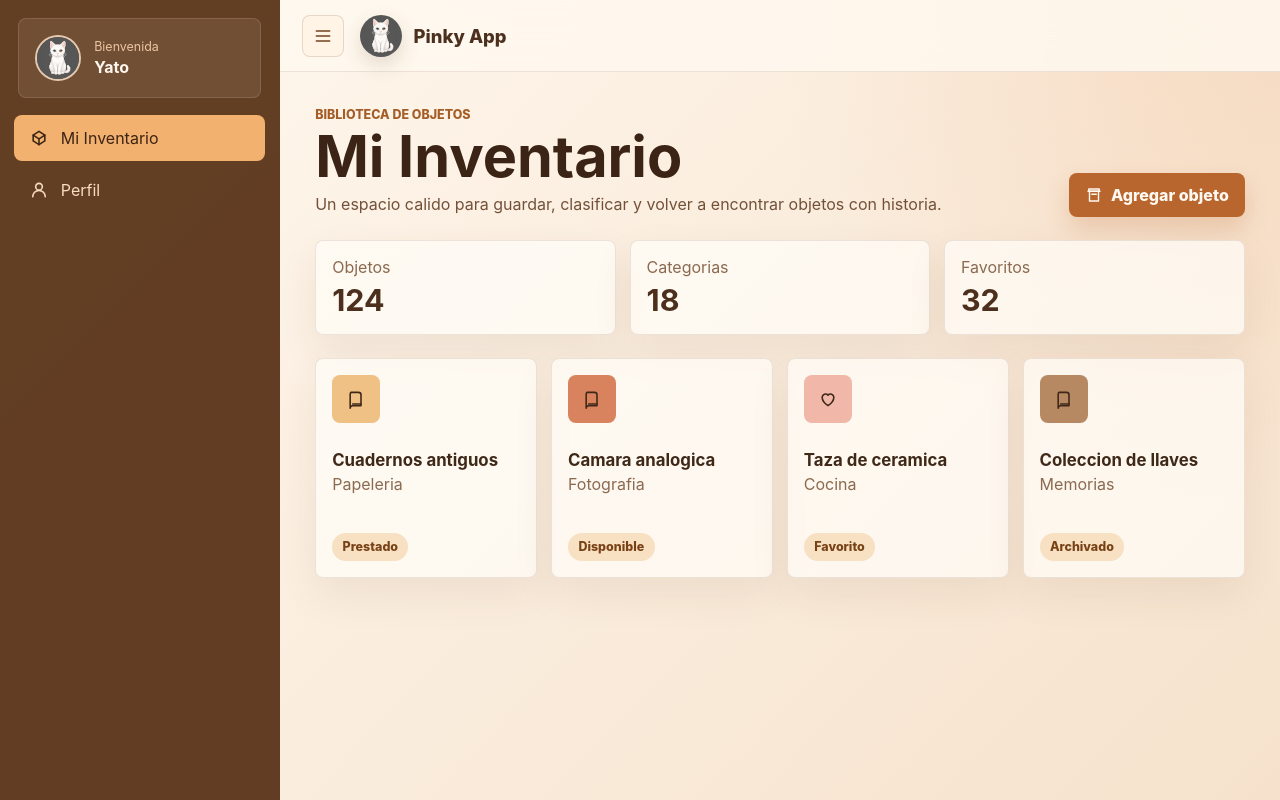
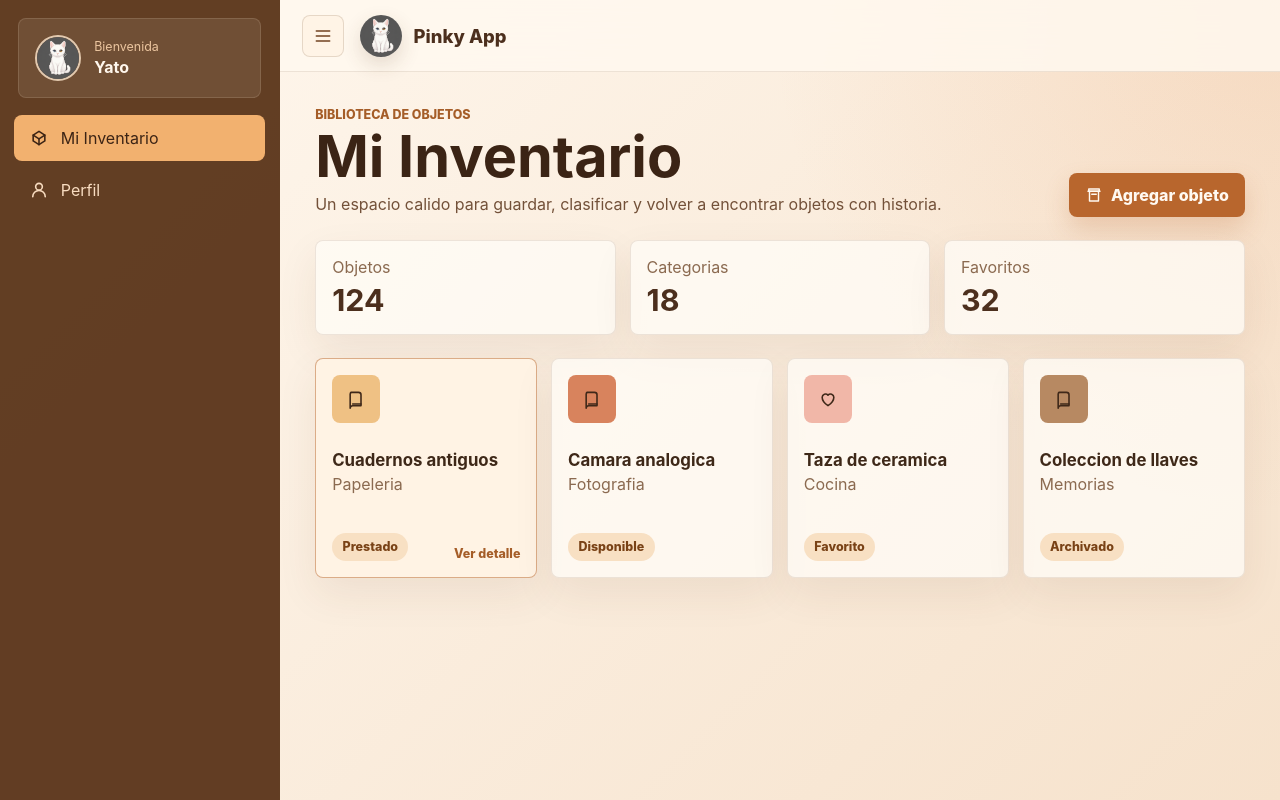
Before and after one commit to 404Yato/pinky_app, a React (Vite) app in the folder frontend/: page / in a window 1280 px wide. Built offline with nearby package versions, Linux system fonts and the light colour scheme.

Commit message:
feat:allow click on articles boxes

```diff
--- a/frontend/src/components/InventoryOverview.jsx
+++ b/frontend/src/components/InventoryOverview.jsx
@@ -1,3 +1,4 @@
+import { useState } from 'react';
 import { Icon } from './Icon.jsx';
 
 const objects = [
@@ -8,6 +9,8 @@ const objects = [
 ];
 
 export function InventoryOverview() {
+  const [selectedObject, setSelectedObject] = useState(objects[0].name);
+
   return (
     <section className="inventory-view">
       <div className="intro">
@@ -41,7 +44,20 @@ export function InventoryOverview() {
 
       <div className="object-grid">
         {objects.map((object) => (
-          <article className="object-card" key={object.name}>
+          <article
+            aria-pressed={selectedObject === object.name}
+            className={`object-card ${selectedObject === object.name ? 'selected' : ''}`}
+            key={object.name}
+            role="button"
+            tabIndex={0}
+            onClick={() => setSelectedObject(object.name)}
+            onKeyDown={(event) => {
+              if (event.key === 'Enter' || event.key === ' ') {
+                event.preventDefault();
+                setSelectedObject(object.name);
+              }
+            }}
+          >
             <div className={`object-mark ${object.color}`}>
               <Icon name={object.status === 'Favorito' ? 'heart' : 'book'} />
             </div>
@@ -49,7 +65,10 @@ export function InventoryOverview() {
               <h2>{object.name}</h2>
               <p>{object.type}</p>
             </div>
-            <span className="status-pill">{object.status}</span>
+            <div className="object-card-footer">
+              <span className="status-pill">{object.status}</span>
+              <span className="card-action">Ver detalle</span>
+            </div>
           </article>
         ))}
       </div>
--- a/frontend/src/styles.css
+++ b/frontend/src/styles.css
@@ -267,6 +267,33 @@ h1 {
   gap: 1rem;
   min-height: 220px;
   padding: 1rem;
+  color: inherit;
+  cursor: pointer;
+  outline: 0;
+  transform-origin: center;
+  transition:
+    background 180ms ease,
+    border-color 180ms ease,
+    box-shadow 180ms ease,
+    transform 180ms ease;
+}
+
+.object-card:hover,
+.object-card:focus-visible {
+  border-color: rgba(184, 102, 45, 0.36);
+  background: #fff9f1;
+  box-shadow: 0 22px 52px rgba(95, 57, 28, 0.16);
+  transform: translateY(-8px) scale(1.04);
+}
+
+.object-card:focus-visible {
+  outline: 3px solid rgba(242, 177, 111, 0.7);
+  outline-offset: 3px;
+}
+
+.object-card.selected {
+  border-color: rgba(184, 102, 45, 0.5);
+  background: #fff3e4;
 }
 
 .object-mark {
@@ -304,15 +331,37 @@ h1 {
   margin-bottom: 0;
 }
 
+.object-card-footer {
+  display: flex;
+  align-items: end;
+  align-self: end;
+  justify-content: space-between;
+  gap: 0.75rem;
+}
+
 .status-pill {
-  align-self: end;
-  justify-self: start;
   padding: 0.4rem 0.65rem;
   border-radius: 999px;
   background: #f8e0c3;
   color: #794216;
   font-size: 0.78rem;
   font-weight: 800;
+}
+
+.card-action {
+  color: #a55d28;
+  font-size: 0.78rem;
+  font-weight: 800;
+  opacity: 0;
+  transform: translateX(-0.35rem);
+  transition: opacity 180ms ease, transform 180ms ease;
+}
+
+.object-card:hover .card-action,
+.object-card:focus-visible .card-action,
+.object-card.selected .card-action {
+  opacity: 1;
+  transform: translateX(0);
 }
 
 .profile-hero {
```
